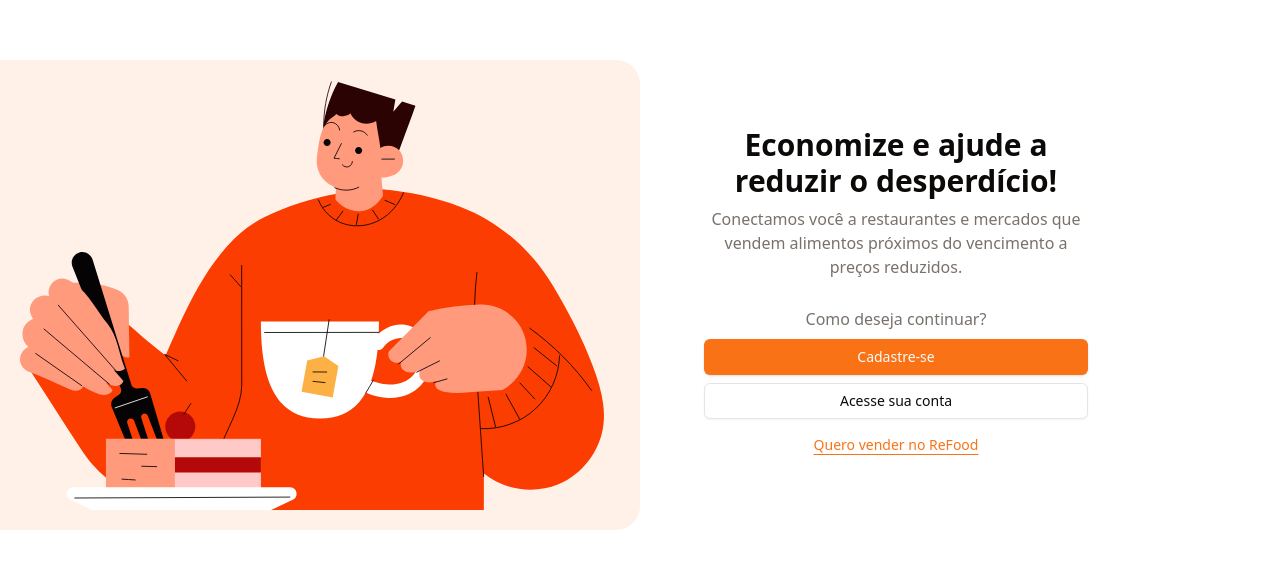
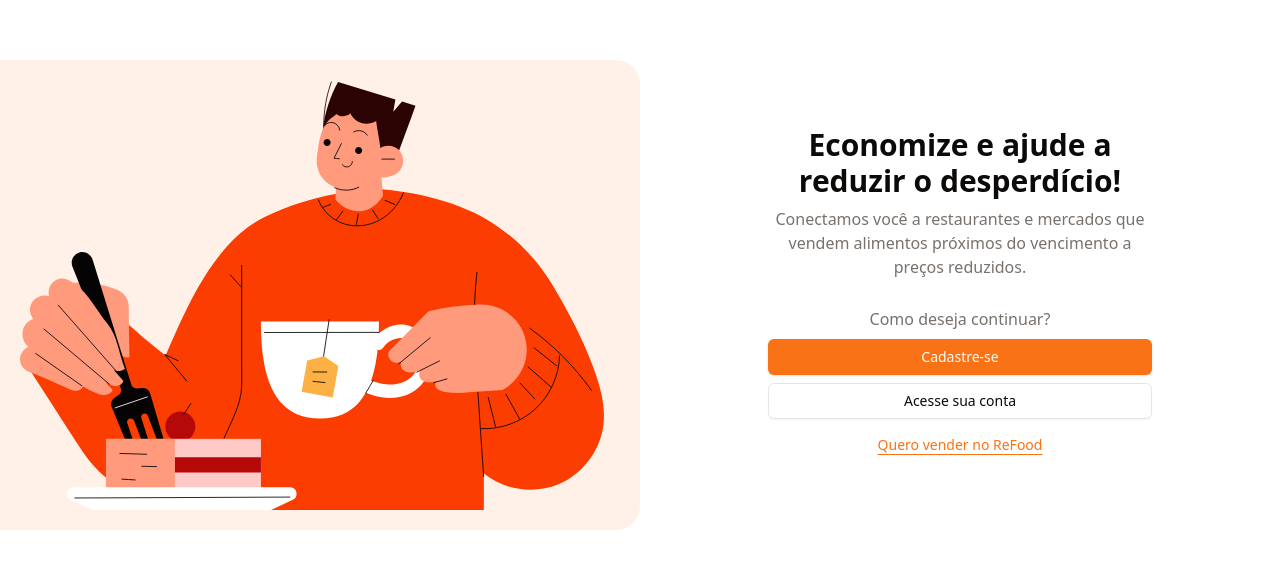
Before and after one commit to IReFoodI/Front-end, a React (Vite) app: page / in a window 1280 px wide. Shown: the part 105-674 px from the top of the page. Built offline with nearby package versions, Linux system fonts and the light colour scheme.

Commit message:
📱 fix: adjust responsiveness across authentication components
- Ensured components adapt seamlessly to various screen sizes.

```diff
--- a/src/domains/user/components/authentication/Decorative.jsx
+++ b/src/domains/user/components/authentication/Decorative.jsx
@@ -11,7 +11,7 @@ export function Decorative({ className }) {
           src={imageDecorative}
           alt="imagem decorativa padrão"
         />
-        <div className="sm:rou absolute left-4 top-11 h-5/6 w-11/12 rounded-3xl bg-primary/10 sm:left-0 sm:top-0 sm:h-full sm:w-full sm:rounded-e-3xl sm:rounded-s-none"></div>
+        <div className="absolute left-4 top-11 h-5/6 w-11/12 rounded-3xl bg-primary/10 sm:left-0 sm:top-0 sm:h-full sm:w-full sm:rounded-e-3xl sm:rounded-s-none"></div>
       </div>
     </>
   )
--- a/src/domains/user/components/authentication/PresentationContent.jsx
+++ b/src/domains/user/components/authentication/PresentationContent.jsx
@@ -7,7 +7,7 @@ import { Decorative } from "./Decorative"
 export function PresentationContent() {
   const navigate = useNavigate()
   return (
-    <div className="grid max-w-sm gap-2">
+    <div className="mx-auto grid max-w-sm gap-2">
       <h1 className="text-2xl font-semibold text-foreground md:text-3xl">
         Economize e ajude a reduzir o desperdício!
       </h1>
--- a/src/domains/user/components/authentication/SignIn.jsx
+++ b/src/domains/user/components/authentication/SignIn.jsx
@@ -41,7 +41,7 @@ export function SignIn() {
   }
 
   return (
-    <div className="grid max-w-sm gap-2">
+    <div className="mx-auto grid max-w-sm gap-2">
       <h1 className="text-2xl font-semibold text-foreground md:text-3xl">
         Login
       </h1>
--- a/src/domains/user/components/authentication/SignUp.jsx
+++ b/src/domains/user/components/authentication/SignUp.jsx
@@ -54,7 +54,7 @@ export function SignUp() {
   }
 
   return (
-    <div className="grid max-w-sm gap-2">
+    <div className="mx-auto grid max-w-sm gap-2">
       <h1 className="text-2xl font-semibold text-foreground md:text-3xl">
         Criar conta
       </h1>
```
